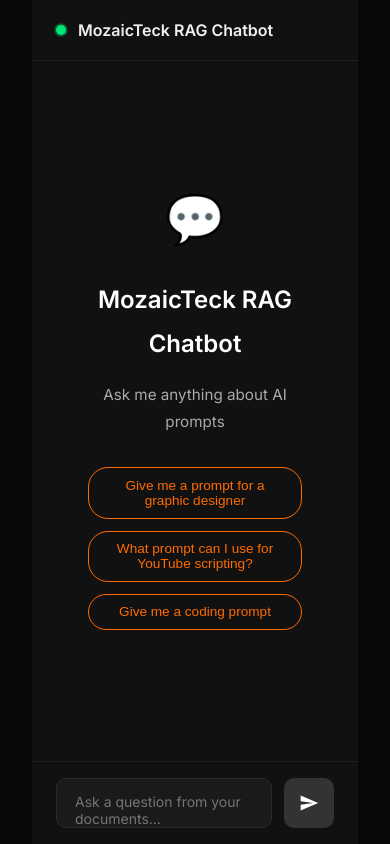
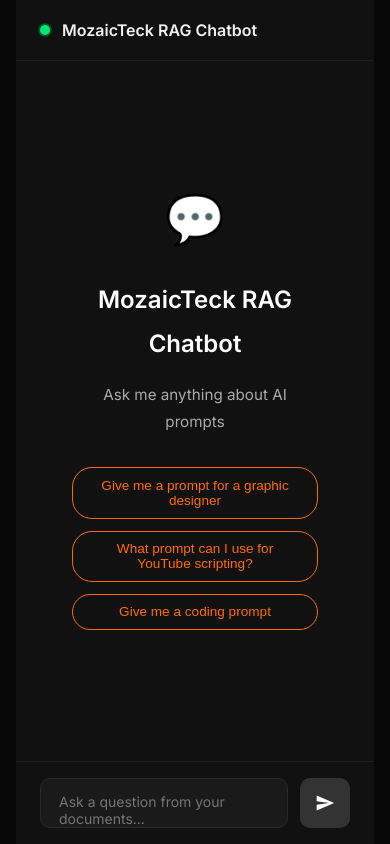
Before and after one commit to mozaicdb/mozaicteck-frontend, a React (Vite) app: page / in a window 390 px wide. Built offline with nearby package versions, Linux system fonts and the light colour scheme.

Commit message:
Day 20: Fix mobile body padding

```diff
--- a/src/index.css
+++ b/src/index.css
@@ -195,6 +195,8 @@
 .chat-messages::-webkit-scrollbar-thumb { background: #2a2a2a; border-radius: 4px; }
 
 @media(max-width: 600px) {
+  body { padding: 0; }
+  #root { padding: 0; }
   .chat-container {
     height: 100vh;
     border-radius: 0;
@@ -204,7 +206,6 @@
   .message { max-width: 90%; }
   .header-subtitle { display: none; }
   .welcome-title { font-size: 1.2rem; }
-  #root { padding: 0; }
 }
 
 #root {
```
